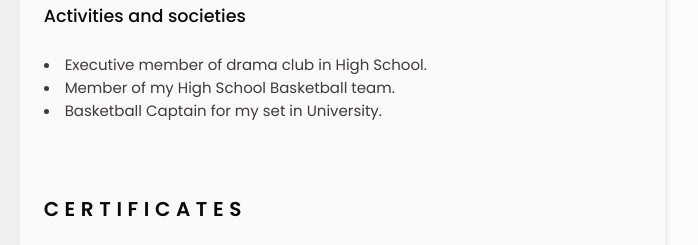
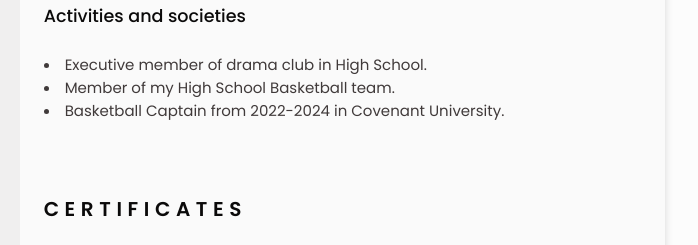
Before and after one commit to The-Chef419/Resume, a plain HTML site: page index.html in a window 1280 px wide. Shown: the part 335-580 px from the top of the page, 459-1157 px from the left. Drawn offline with nearby package versions, Linux system fonts and the light colour scheme.

Commit message:
update 2

```diff
--- a/index.html
+++ b/index.html
@@ -213,7 +213,7 @@
                                 <h3 class="ov_title">Activities and societies</h3>
                                 <span class="ov_company"><li>Executive member of drama club in High School.</li>
                                     <li>Member of my High School Basketball team.</li>
-                                    <li>Basketball Captain for my set in University.</li>
+                                    <li>Basketball Captain from 2022-2024 in Covenant University.</li>
                                 </span>
                              </div>
                         </div>
```
